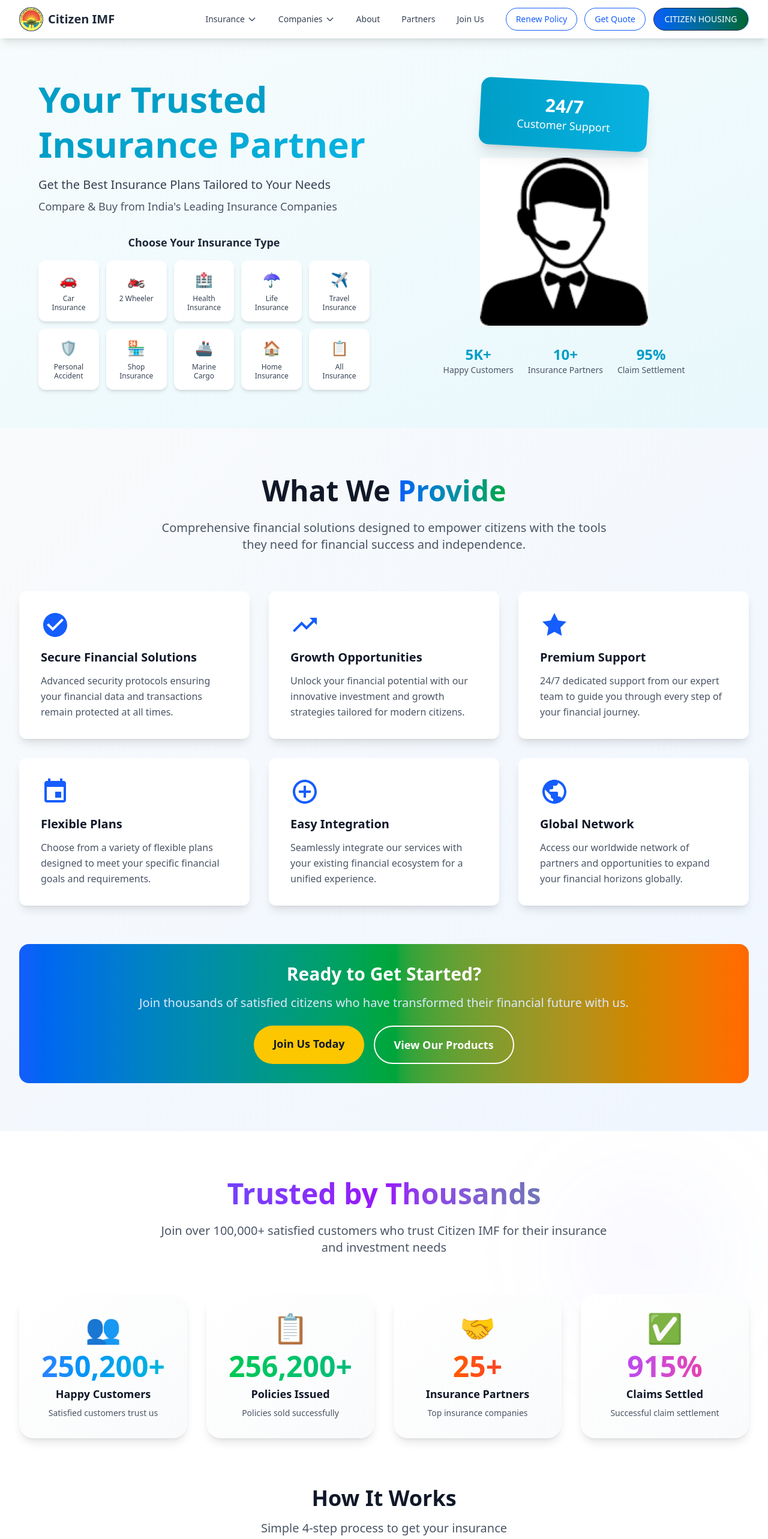
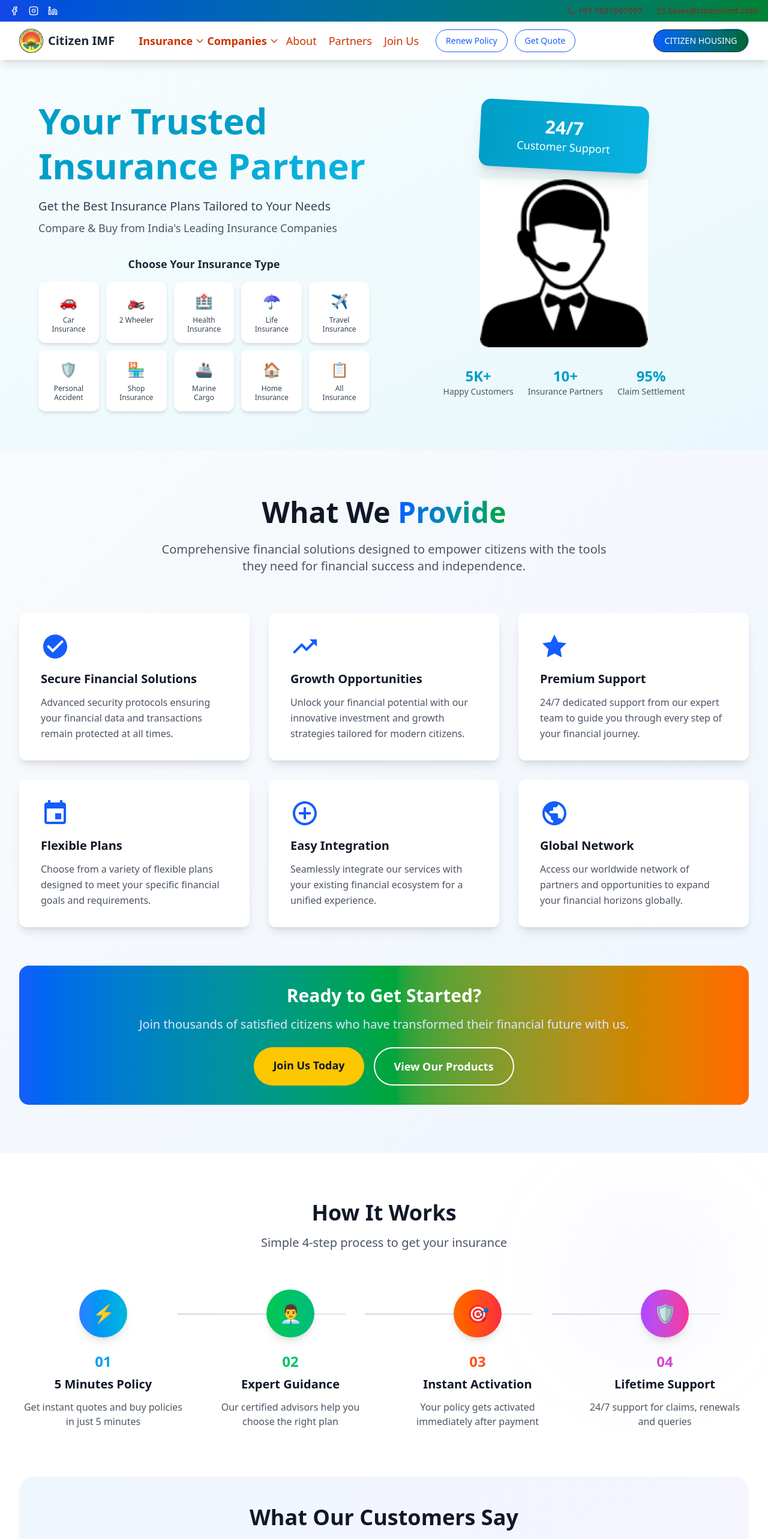
Before and after one commit to Var6/CitizenIMF, a Next.js app: page / in a window 1280 px wide. Shown: the top 2566 px of the page at 60% size. Built offline with nearby package versions, Linux system fonts and the light colour scheme.

Commit message:
new year

```diff
--- a/app/layout.tsx
+++ b/app/layout.tsx
@@ -4,6 +4,7 @@ import "./globals.css";
 import Navbar from "@/components/ui/navbar";
 import Footer from "@/components/ui/Footer";
 import { Analytics } from "@vercel/analytics/next";
+import TopRibbon from "@/components/ui/Topribbion";
 
 // Google Fonts
 const geistSans = Geist({
@@ -145,6 +146,7 @@ export default function RootLayout({
         />
       </head>
       <body className={`${geistSans.variable} ${geistMono.variable} antialiased`}>
+        <TopRibbon/>
         <Navbar />
         <main className="min-h-screen">{children}</main>
         <Footer />
--- a/components/Claim.tsx
+++ b/components/Claim.tsx
@@ -176,11 +176,7 @@ export default function ClaimsBlogNewsletter() {
               ))}
             </div>
 
-            <div className="text-center">
-              <button className="bg-gradient-to-r from-blue-600 to-green-600 text-white px-10 py-4 rounded-full font-semibold text-lg hover:shadow-lg transition-all transform hover:scale-105">
-                Start Your Claim Now
-              </button>
-            </div>
+
           </div>
         )}
 
@@ -251,11 +247,11 @@ export default function ClaimsBlogNewsletter() {
             }`}
           >
             <div className="max-w-4xl mx-auto text-center">
-              <div className="bg-gradient-to-br from-orange-500 via-yellow-500 to-green-500 rounded-3xl p-12 text-white">
+              <div className="bg-gradient-to-br from-orange-500 via-yellow-500 to-green-500 rounded-3xl p-12 text-black">
                 <h2 className="text-4xl lg:text-5xl font-bold mb-6">
                   Stay Updated with Our Newsletter
                 </h2>
-                <p className="text-xl mb-8 text-orange-100">
+                <p className="text-xl mb-8 text-orange-600">
                   Get the latest financial insights, investment tips, and exclusive offers delivered to your inbox weekly.
                 </p>
 
@@ -281,15 +277,15 @@ export default function ClaimsBlogNewsletter() {
                 <div className="mt-8 grid grid-cols-1 md:grid-cols-3 gap-6 text-center">
                   <div className="bg-white/10 rounded-xl p-6 backdrop-blur-sm">
                     <div className="text-3xl font-bold mb-2">50K+</div>
-                    <div className="text-orange-100">Subscribers</div>
+                    <div className="text-orange-600">Subscribers</div>
                   </div>
                   <div className="bg-white/10 rounded-xl p-6 backdrop-blur-sm">
                     <div className="text-3xl font-bold mb-2">Weekly</div>
-                    <div className="text-orange-100">Updates</div>
+                    <div className="text-orange-600">Updates</div>
                   </div>
                   <div className="bg-white/10 rounded-xl p-6 backdrop-blur-sm">
                     <div className="text-3xl font-bold mb-2">100%</div>
-                    <div className="text-orange-100">Free Content</div>
+                    <div className="text-orange-600">Free Content</div>
                   </div>
                 </div>
 
--- a/components/Trustbuilding.tsx
+++ b/components/Trustbuilding.tsx
@@ -14,12 +14,6 @@ export default function TrustBuildingSection() {
   const [currentTestimonial, setCurrentTestimonial] = useState(0)
   const sectionRef = useRef(null)
 
-  const finalValues = {
-    customers: 250200,
-    policies: 256200,
-    partners: 25,
-    claims: 915
-  }
 
   const achievements = [
     {
@@ -162,33 +156,7 @@ export default function TrustBuildingSection() {
     return () => observer.disconnect()
   }, [])
 
-  useEffect(() => {
-    if (isVisible) {
-      const duration = 2000
-      const steps = 60
-      const stepDuration = duration / steps
 
-      let currentStep = 0
-      const timer = setInterval(() => {
-        currentStep++
-        const progress = currentStep / steps
-
-        setCounters({
-          customers: Math.floor(finalValues.customers * progress),
-          policies: Math.floor(finalValues.policies * progress),
-          partners: Math.floor(finalValues.partners * progress),
-          claims: Math.floor(finalValues.claims * progress)
-        })
-
-        if (currentStep >= steps) {
-          clearInterval(timer)
-          setCounters(finalValues)
-        }
-      }, stepDuration)
-
-      return () => clearInterval(timer)
-    }
-  }, [isVisible])
 
   useEffect(() => {
     const interval = setInterval(() => {
@@ -216,64 +184,6 @@ export default function TrustBuildingSection() {
       </div>
 
       <div className="max-w-7xl mx-auto px-4 sm:px-6 lg:px-8 relative z-10">
-        {/* Statistics Section */}
-        <motion.div
-          className="text-center mb-20"
-          initial={{ opacity: 0, y: 30 }}
-          whileInView={{ opacity: 1, y: 0 }}
-          transition={{ duration: 0.8 }}
-          viewport={{ once: true }}
-        >
-          <h2 className="text-4xl lg:text-5xl font-bold text-transparent bg-gradient-to-r from-blue-600 via-purple-600 to-green-600 bg-clip-text mb-6">
-            Trusted by Thousands
-          </h2>
-          <p className="text-xl text-gray-600 max-w-3xl mx-auto mb-16">
-            Join over 100,000+ satisfied customers who trust Citizen IMF for their insurance and investment needs
-          </p>
-
-          <div className="grid grid-cols-2 md:grid-cols-4 gap-8">
-            {achievements.map((achievement, index) => (
-              <motion.div
-                key={index}
-                className="text-center bg-gradient-to-br from-white to-gray-50 rounded-3xl p-8 shadow-lg hover:shadow-2xl transition-all duration-500 relative overflow-hidden group"
-                initial={{ opacity: 0, y: 50, scale: 0.8 }}
-                whileInView={{ opacity: 1, y: 0, scale: 1 }}
-                transition={{ duration: 0.6, delay: index * 0.1 }}
-                viewport={{ once: true }}
-                whileHover={{ y: -10, scale: 1.05 }}
-              >
-                <motion.div
-                  className={`absolute inset-0 bg-gradient-to-br ${achievement.color} opacity-0 group-hover:opacity-5 transition-opacity duration-300`}
-                />
-
-                <motion.div
-                  className="text-5xl mb-4"
-                  whileHover={{ scale: 1.2, rotate: 10 }}
-                  transition={{ duration: 0.3 }}
-                >
-                  {achievement.icon}
-                </motion.div>
-
-                <motion.div
-                  className={`text-4xl lg:text-5xl font-bold mb-2 text-transparent bg-gradient-to-r ${achievement.color} bg-clip-text`}
-                  initial={{ scale: 0 }}
-                  whileInView={{ scale: 1 }}
-                  transition={{ duration: 0.8, delay: 0.5 + index * 0.1, type: "spring", bounce: 0.5 }}
-                  viewport={{ once: true }}
-                >
-                  {achievement.value.toLocaleString()}{achievement.suffix}
-                </motion.div>
-
-                <div className="font-bold text-gray-900 text-lg mb-2">{achievement.label}</div>
-                <div className="text-gray-600 text-sm">{achievement.description}</div>
-
-                <motion.div
-                  className={`absolute bottom-0 left-0 w-full h-2 bg-gradient-to-r ${achievement.color} transform scale-x-0 group-hover:scale-x-100 transition-transform duration-500 origin-left`}
-                />
-              </motion.div>
-            ))}
-          </div>
-        </motion.div>
 
         {/* Process Steps */}
         <motion.div
--- a/components/WhyChooseUS.tsx
+++ b/components/WhyChooseUS.tsx
@@ -150,37 +150,7 @@ export default function WhyChooseSection() {
           ))}
         </div>
 
-        <div
-          className={`grid grid-cols-2 md:grid-cols-4 gap-8 mb-20 transform transition-all duration-1000 ${
-            isVisible ? 'translate-y-0 opacity-100' : 'translate-y-20 opacity-0'
-          }`}
-          style={{ transitionDelay: '600ms' }}
-        >
-          <div className="text-center bg-gradient-to-br from-blue-600 to-blue-700 text-white rounded-xl p-6 transform hover:scale-105 transition-transform">
-            <div className="text-4xl font-bold mb-2">
-              {counters.insurance.toLocaleString()} +
-            </div>
-            <div className="text-lg text-blue-100">Policies Sold</div>
-          </div>
-          <div className="text-center bg-gradient-to-br from-green-600 to-green-700 text-white rounded-xl p-6 transform hover:scale-105 transition-transform">
-            <div className="text-4xl font-bold mb-2">
-              {counters.team} +
-            </div>
-            <div className="text-lg text-green-100">Distribution Network</div>
-          </div>
-          <div className="text-center bg-gradient-to-br from-orange-600 to-orange-700 text-white rounded-xl p-6 transform hover:scale-105 transition-transform">
-            <div className="text-4xl font-bold mb-2">
-              {counters.customers.toLocaleString()} +
-            </div>
-            <div className="text-lg text-orange-100">Clams Assisted</div>
-          </div>
-          <div className="text-center bg-gradient-to-br from-yellow-500 to-yellow-600 text-white rounded-xl p-6 transform hover:scale-105 transition-transform">
-            <div className="text-4xl font-bold mb-2">
-              {counters.success}%
-            </div>
-            <div className="text-lg text-yellow-100">Our success rate</div>
-          </div>
-        </div>
+
 
         <div
           className={`transform transition-all duration-1000 ${
--- /dev/null
+++ b/components/ui/Topribbion.tsx
@@ -0,0 +1,74 @@
+'use client'
+
+import Link from 'next/link'
+import { motion } from 'motion/react'
+import {
+  Phone,
+  Mail,
+  Facebook,
+  Instagram,
+  Linkedin
+} from 'lucide-react'
+
+export default function TopRibbon() {
+  return (
+    <div className="w-full bg-gradient-to-r from-blue-700 to-green-700 text-white text-sm">
+      <div className="max-w-7xl mx-auto px-4 py-2 flex items-center justify-between">
+
+        {/* LEFT: Social Media Icons */}
+        <div className="flex items-center space-x-4">
+          <Link
+            href="https://facebook.com"
+            target="_blank"
+            aria-label="Facebook"
+            className="hover:scale-110 transition"
+          >
+            <Facebook size={16} />
+          </Link>
+
+          <Link
+            href="https://instagram.com"
+            target="_blank"
+            aria-label="Instagram"
+            className="hover:scale-110 transition"
+          >
+            <Instagram size={16} />
+          </Link>
+
+          <Link
+            href="https://linkedin.com"
+            target="_blank"
+            aria-label="LinkedIn"
+            className="hover:scale-110 transition"
+          >
+            <Linkedin size={16} />
+          </Link>
+        </div>
+
+        {/* RIGHT: Flashing Contact Info */}
+        <motion.div
+          animate={{ opacity: [1, 0.4, 1] }}
+          transition={{ duration: 1.5, repeat: Infinity }}
+          className="flex text-md items-center space-x-6  font-bold text-red-700 "
+        >
+          <a
+            href="tel:+919031007097"
+            className="flex items-center space-x-1 hover:underline"
+          >
+            <Phone size={14} />
+            <span>+91 9031007097</span>
+          </a>
+
+          <a
+            href="mailto:support@citizenimf.com"
+            className="flex items-center space-x-1 hover:underline"
+          >
+            <Mail size={14} />
+            <span>Sales@citizenimf.com</span>
+          </a>
+        </motion.div>
+
+      </div>
+    </div>
+  )
+}
--- a/components/ui/navbar.tsx
+++ b/components/ui/navbar.tsx
@@ -106,14 +106,14 @@ export default function Navbar() {
           </div>
 
           {/* Desktop Menu */}
-          <div className="hidden lg:block">
-            <div className="ml-10 flex items-center space-x-1">
+          <div className="hidden lg:flex flex-1 items-center justify-between ml-10">
+            <div className="flex items-center space-x-1">
               {menuItems.map((item, index) => (
                 <div key={index} className="relative group">
                   <button
                     onMouseEnter={() => handleDropdown(index)}
                     onMouseLeave={() => setActiveDropdown(null)}
-                    className="text-gray-700 hover:text-blue-600 px-4 py-2 text-sm font-medium transition-colors flex items-center"
+                    className="text-orange-700 hover:text-blue-600 text-left py-2 text-lg font-bold transition-colors flex items-center"
                   >
                     {item.title}
                     {item.hasDropdown && (
@@ -179,13 +179,13 @@ export default function Navbar() {
               ))}
 
               {/* Direct Navigation Items */}
-              <Link href="/about" className="text-gray-700 hover:text-blue-600 px-4 py-2 text-sm font-medium transition-colors">
+              <Link href="/about" className="text-orange-700 hover:text-blue-600  py-2 text-lg px-2 font-medium transition-colors">
                 About
               </Link>
-              <Link href="/partners" className="text-gray-700 hover:text-blue-600 px-4 py-2 text-sm font-medium transition-colors">
+              <Link href="/partners" className="text-orange-700 hover:text-blue-600 py-2 text-lg px-2 font-medium transition-colors">
                 Partners
               </Link>
-              <Link href="/join-us" className="text-gray-700 hover:text-blue-600 px-4 py-2 text-sm font-medium transition-colors">
+              <Link href="/join-us" className="text-orange-700 hover:text-blue-600  py-2 text-lg px-2 font-medium transition-colors">
                 Join Us
               </Link>
 
@@ -203,13 +203,17 @@ export default function Navbar() {
                 >
                   Get Quote
                 </Link>
-                <Link href={'https://www.citizenhousing.in'}>
-                <Button borderRadius="1.75rem"
-                        className="bg-gradient-to-r from-blue-600 to-green-800 text-white rounded-full  hover:shadow-lg transition-all ">
-                 CITIZEN HOUSING
-                </Button>
-                </Link>
-              </div>
+                </div>
+  </div>
+                <div className="flex items-center">
+  <Link href="https://www.citizenhousing.in">
+    <Button
+      borderRadius="1.75rem"
+      className="bg-gradient-to-r from-blue-600 to-green-800 text-white rounded-full hover:shadow-lg transition-all"
+    >
+      CITIZEN HOUSING
+    </Button>
+  </Link>
             </div>
           </div>
 
```
